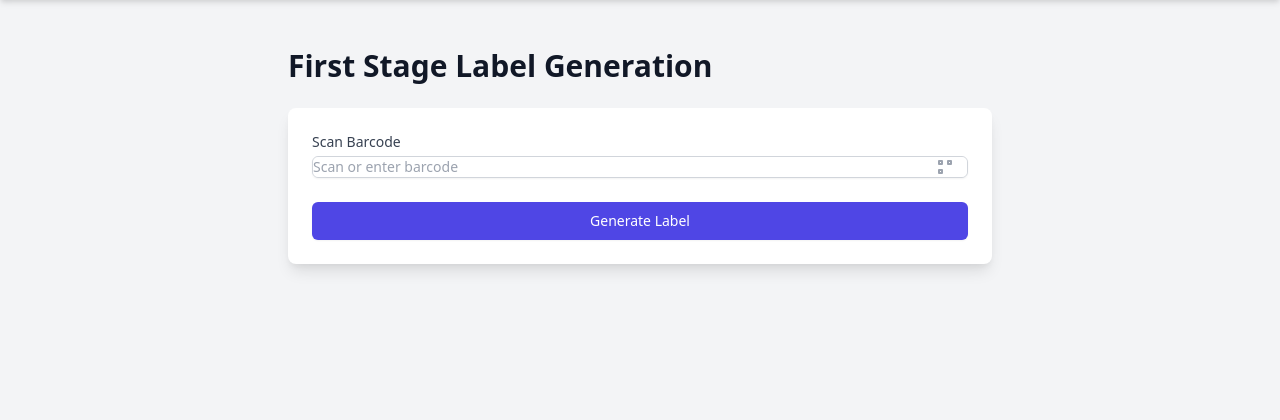
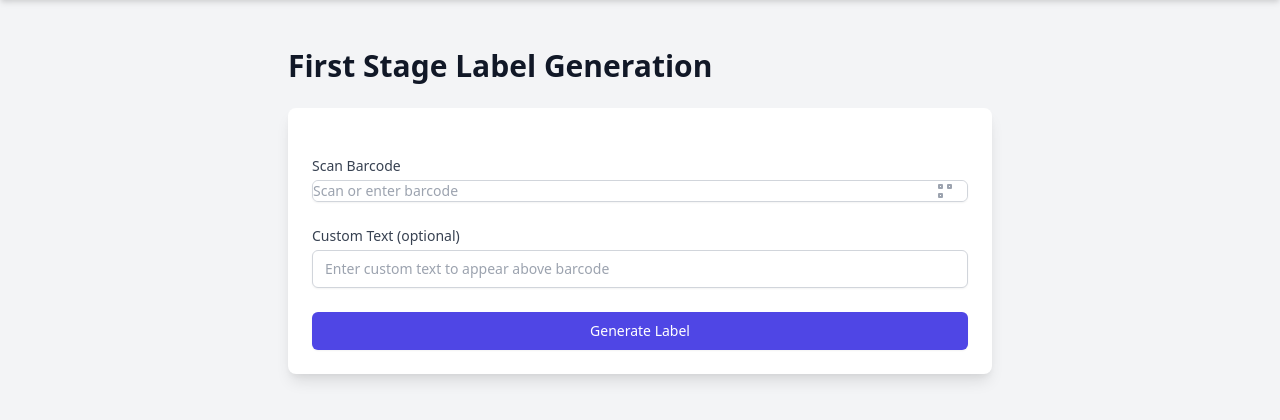
Before and after one commit to ananthcjayan12/brady_label_automation, a Django app: page /first-stage/ in a window 1280 px wide. Shown: the part 64-484 px from the top of the page. Run offline with Django 5.2, Linux system fonts and the light colour scheme; the visitor is signed in with stand-in values (Sample User, id 1); parts of the project's set-up code (start-up, migrations or seed data) failed here and were passed over; some libraries are stand-ins or nearby versions.

Commit message:
done all changes

```diff
--- a/app/views.py
+++ b/app/views.py
@@ -122,7 +122,7 @@ def process_barcode(request):
         should_print = request.POST.get('print', 'false').lower() == 'true'
 
         if stage == 'first-stage':
-            response_data = process_first_stage(barcode)
+            response_data = process_first_stage(request)
         elif stage == 'second-stage':
             response_data = process_second_stage(request)
         else:
@@ -137,19 +137,25 @@ def process_barcode(request):
 
     return JsonResponse({'error': 'Invalid request method'}, status=405)
 
-def process_first_stage(barcode):
+def process_first_stage(request):
+    barcode = request.POST.get('barcode', '')
+    custom_text = request.POST.get('custom_text', '')
     try:
         label, created = Label.objects.get_or_create(
             barcode=barcode,
-            defaults={'stage': 'first'}
+            defaults={'stage': 'first', 'custom_text': custom_text}
         )
-        label_content, label_pdf_base64 = generate_first_stage_label(barcode)
+        if not created:
+            label.custom_text = custom_text
+            label.save()
+        label_content, label_pdf_base64 = generate_first_stage_label(barcode, custom_text)
         return {
             'success': True,
             'message': 'Label generated successfully',
             'label_content': label_content,
             'label_pdf': label_pdf_base64,
-            'barcode': barcode
+            'barcode': barcode,
+            'custom_text': custom_text
         }
     except IntegrityError:
         return {
@@ -237,28 +243,42 @@ def process_second_stage(request):
         logger.error(f"Unexpected error: {str(e)}")
         return {'error': f'An unexpected error occurred: {str(e)}', 'success': False}
 
-def generate_first_stage_label(barcode):
+def generate_first_stage_label(barcode, custom_text):
     buffer = BytesIO()
 
     # Create the PDF object, using BytesIO as its "file."
     c = canvas.Canvas(buffer, pagesize=(19.05*mm, 6.35*mm))
 
-    # Leave space for the title (about 1/3 of the label height)
-    usable_height = 4.23*mm  # 2/3 of 6.35mm
+    # Set font to Arial and size to 3 points (smaller to fit better)
+    c.setFont("Arial", 3)
+
+    # Calculate available space
+    total_height = 6.35*mm
+    margin = 0.5*mm
+    available_height = total_height - (2 * margin)
+
+    # Draw the custom text if provided
+    if custom_text:
+        text_height = 1.5*mm  # Height for custom text
+        text_width = c.stringWidth(custom_text, "ArialBold", 5)
+        text_x = (19.05*mm - text_width) / 2  # Center the text horizontally
+        c.drawString(text_x, total_height - margin - text_height+2, custom_text)
+    else:
+        text_height = 0
 
     # Generate and draw the barcode
-    barcode_height = usable_height * 0.7  # 70% of usable height for barcode
+    barcode_height = available_height - text_height - 1*mm  # 1mm for barcode number
     barcode_obj = code128.Code128(barcode, barWidth=0.15*mm, barHeight=barcode_height)
     barcode_width = barcode_obj.width
     barcode_x = (19.05*mm - barcode_width) / 2  # Center the barcode horizontally
-    barcode_y = 6.35*mm - usable_height  # Position at the bottom of usable area
+    barcode_y = margin + 1*mm  # Position just above the barcode number
     barcode_obj.drawOn(c, barcode_x, barcode_y)
 
     # Draw the barcode number
-    c.setFont("Arial", 4)  # Set font to Arial, size 6
-    text_width = c.stringWidth(barcode, "Arial", 4)
+    c.setFont("Arial", 2.5)  # Even smaller font for the number
+    text_width = c.stringWidth(barcode, "Arial", 2.5)
     text_x = (19.05*mm - text_width) / 2  # Center the text horizontally
-    c.drawString(text_x, 0.5*mm, barcode)
+    c.drawString(text_x, margin, barcode)
 
     # Close the PDF object cleanly, and we're done.
     c.showPage()
@@ -269,7 +289,7 @@ def generate_first_stage_label(barcode):
     buffer.close()
     pdf_base64 = base64.b64encode(pdf).decode()
 
-    return f"Barcode: {barcode}", f"data:application/pdf;base64,{pdf_base64}"
+    return f"Barcode: {barcode}, Custom Text: {custom_text}", f"data:application/pdf;base64,{pdf_base64}"
 
 def generate_second_stage_label(serial_number, imei_number, model, fcc_id, email, logo, fc_logo, font_size):
     buffer = BytesIO()
--- a/templates/first_stage.html
+++ b/templates/first_stage.html
@@ -9,6 +9,7 @@
     <div class="bg-white shadow-lg rounded-lg overflow-hidden">
         <div class="px-4 py-5 sm:p-6">
             <form id="barcode-form" class="space-y-6">
+                {% csrf_token %}
                 <div>
                     <label for="barcode-input" class="block text-sm font-medium text-gray-700">Scan Barcode</label>
                     <div class="mt-1 relative rounded-md shadow-sm border border-gray-300 focus-within:ring-1 focus-within:ring-primary focus-within:border-primary">
@@ -21,6 +22,10 @@
                     </div>
                 </div>
                 <div>
+                    <label for="custom-text" class="block text-sm font-medium text-gray-700">Custom Text (optional)</label>
+                    <input type="text" id="custom-text" name="custom_text" class="mt-1 block w-full border border-gray-300 rounded-md shadow-sm py-2 px-3 focus:outline-none focus:ring-primary focus:border-primary sm:text-sm" placeholder="Enter custom text to appear above barcode">
+                </div>
+                <div>
                     <button type="submit" id="generate-btn" class="w-full flex justify-center py-2 px-4 border border-transparent rounded-md shadow-sm text-sm font-medium text-white bg-primary hover:bg-primary-dark focus:outline-none focus:ring-2 focus:ring-offset-2 focus:ring-primary">
                         Generate Label
                     </button>
@@ -31,6 +36,7 @@
                 <h2 class="text-lg font-medium text-gray-900 mb-4">Generated Label</h2>
                 <div class="bg-gray-100 p-4 rounded-md mb-4 border border-gray-300">
                     <p class="text-sm text-gray-600">Barcode: <span id="generated-barcode" class="font-medium text-gray-900"></span></p>
+                    <p class="text-sm text-gray-600 mt-2">Custom Text: <span id="generated-custom-text" class="font-medium text-gray-900"></span></p>
                 </div>
                 <div class="flex justify-between">
                     <button id="print-btn" class="inline-flex items-center px-4 py-2 border border-transparent text-sm font-medium rounded-md text-white bg-primary hover:bg-primary-dark focus:outline-none focus:ring-2 focus:ring-offset-2 focus:ring-primary">
@@ -79,15 +85,19 @@
 
         $('#barcode-form').submit(function(e) {
             e.preventDefault();
-            var barcode = $('#barcode-input').val();
-            if (barcode) {
-                $.post('/process-barcode/', {
-                    barcode: barcode,
-                    stage: 'first-stage',
-                    csrfmiddlewaretoken: '{{ csrf_token }}'
-                }, function(data) {
+            var formData = new FormData(this);
+            formData.append('stage', 'first-stage');
+
+            $.ajax({
+                url: '/process-barcode/',
+                type: 'POST',
+                data: formData,
+                processData: false,
+                contentType: false,
+                success: function(data) {
                     if (data.success) {
                         $('#generated-barcode').text(data.barcode);
+                        $('#generated-custom-text').text(data.custom_text || 'None');
                         $('#result-container').removeClass('hidden');
                         generatedPdfData = data.label_pdf;
 
@@ -97,10 +107,11 @@
                     } else {
                         alert('Error generating label: ' + data.error);
                     }
-                });
-            } else {
-                alert('Please enter a barcode');
-            }
+                },
+                error: function() {
+                    alert('An error occurred while processing the request.');
+                }
+            });
         });
 
         $('#print-btn').click(function() {
```
Also changed, not shown: app/models.py (+2 -5 lines), app/migrations/0004_label_custom_text.py (added).
